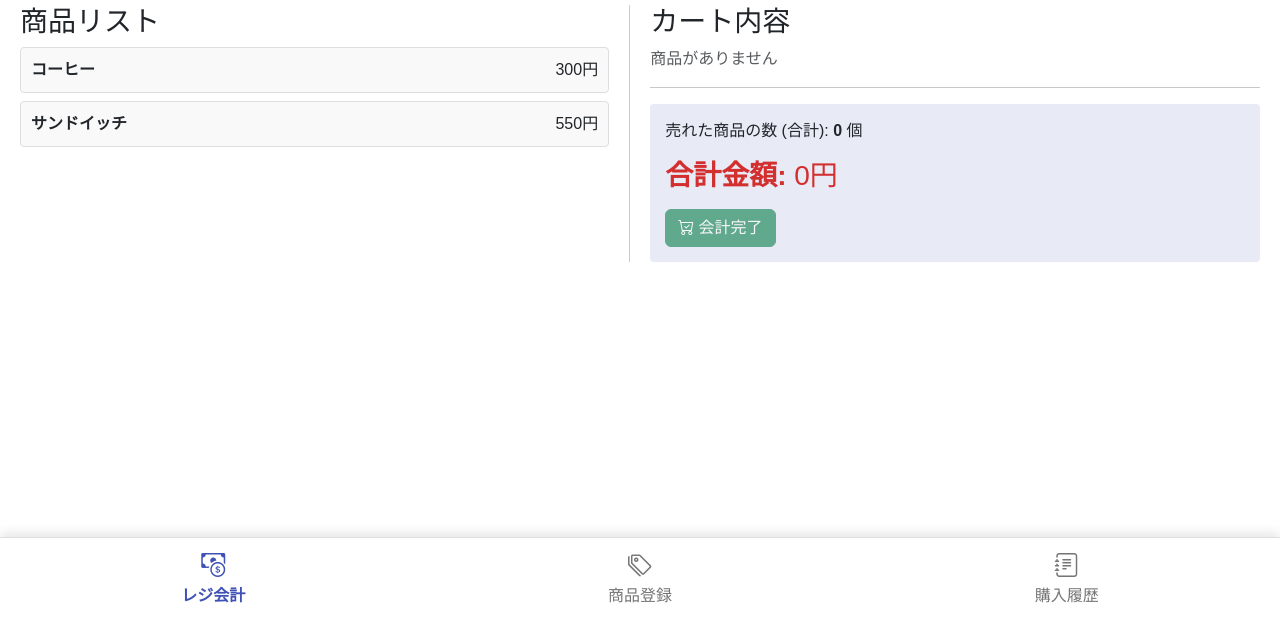
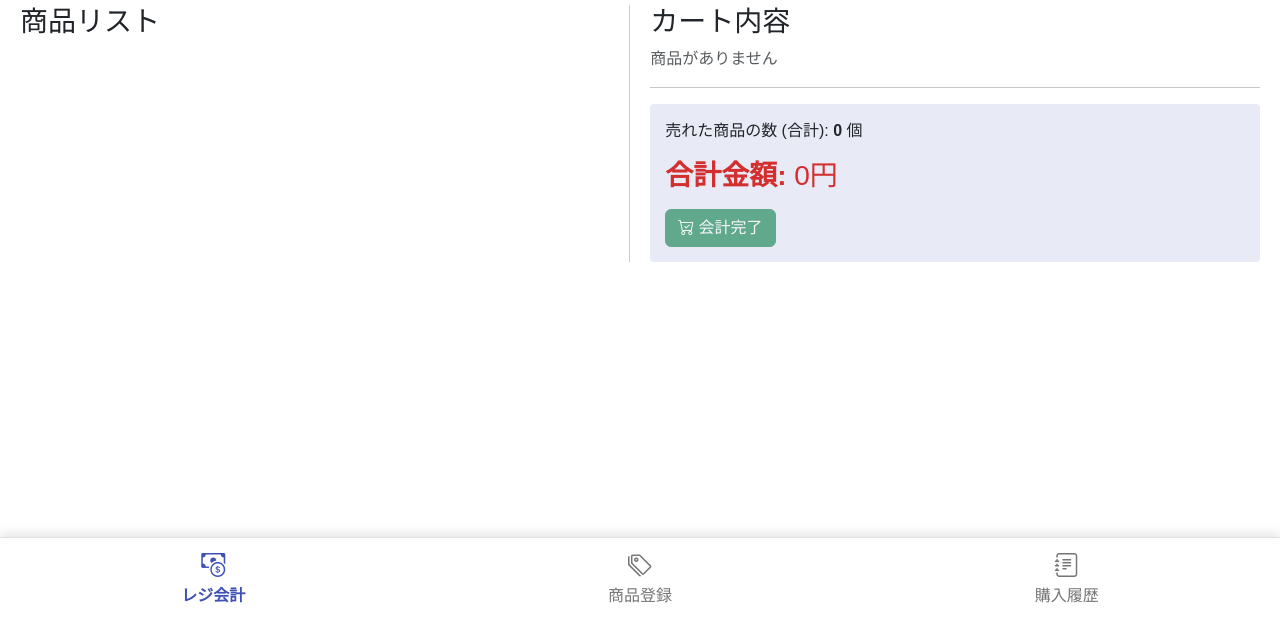
Before and after one commit to shaku-cacaober/product_manager, a plain HTML site: page index.html in a window 1280 px wide. Shown: the part 182-800 px from the top of the page. Drawn offline with nearby package versions, Linux system fonts and the light colour scheme.

```diff
--- a/index.html
+++ b/index.html
@@ -253,8 +253,6 @@
             } else {
                 // 初期商品を追加
                 state.products = [
-                    { id: 1, name: 'コーヒー', price: 300 },
-                    { id: 2, name: 'サンドイッチ', price: 550 },
                 ];
                 state.nextProductId = 3;
             }
```
